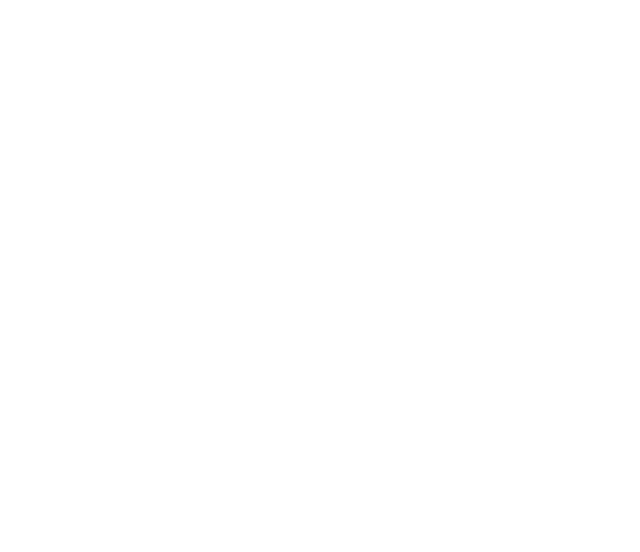
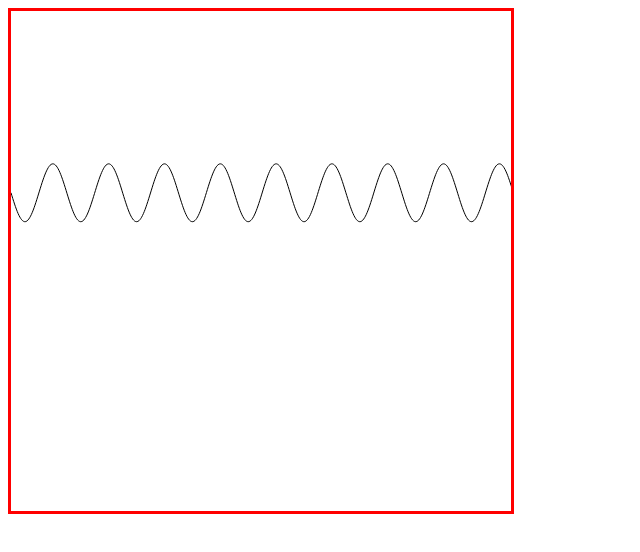
Before and after one commit to Drewblue78/Javascript, a plain HTML site: page Chapter6/Ex1.html in a window 1280 px wide. Shown: the whole page, without its empty margins (0-640 px from the left). Drawn offline with Linux system fonts and the light colour scheme.

Commit message:
chapter 6 ex 1

```diff
--- a/Chapter6/Ex1.html
+++ b/Chapter6/Ex1.html
@@ -7,20 +7,41 @@
 </head>
 
 <body>
-  <canvas id="myCanvas" width="800" height="800"></canvas>
   <script>
-    var can = document.getElementById('myCanvas');
-    var ctx = can.getContext('2d');
-    ctx.strokeStyle = 'black';
 
+    var can = document.createElement('canvas')
+    can.width = 500
+    can.height = 500
+    can.style.border = "3px solid red"
+    document.body.appendChild(can)
 
-    function plot(w, f, xMin, xMax, yMin, yMax) {
-      for (let i = xMin; i <= xMax; i++) {
-        for (let j = yMin; j <= yMax; j++)
-          console.log("f(" + i + ") = " + f(i));
+    var ctx = can.getContext('2d')
+
+    var lastPoint = null
+    var steps = 1000
+
+    function plot(fn, minX, minY, maxX, maxY) {
+      for (var i = 0; i < steps; i++) {
+        var x = i / 10 + minX
+        var y = fn(x)
+        if (!lastPoint) {
+          lastPoint = { x, y }
+        }
+        drawLine(x, y, minX, minY, maxX, maxY)
+        lastPoint = { x, y }
       }
     }
 
+    function drawLine(x, y, minX, minY, maxX, maxY) {
+      var scaleX = can.width / (maxX - minX)
+      var scaleY = can.height / (maxY - minY)
+
+      ctx.beginPath()
+      ctx.moveTo(scaleX * (lastPoint.x - minX), scaleY * (lastPoint.y - minY))
+      ctx.lineTo(scaleX * (x - minX), scaleY * (y - minY))
+      ctx.stroke()
+    }
+    plot(Math.sin, -2 * Math.PI, -2 * Math.PI, 50, 11)
   </script>
 </body>
 
```
